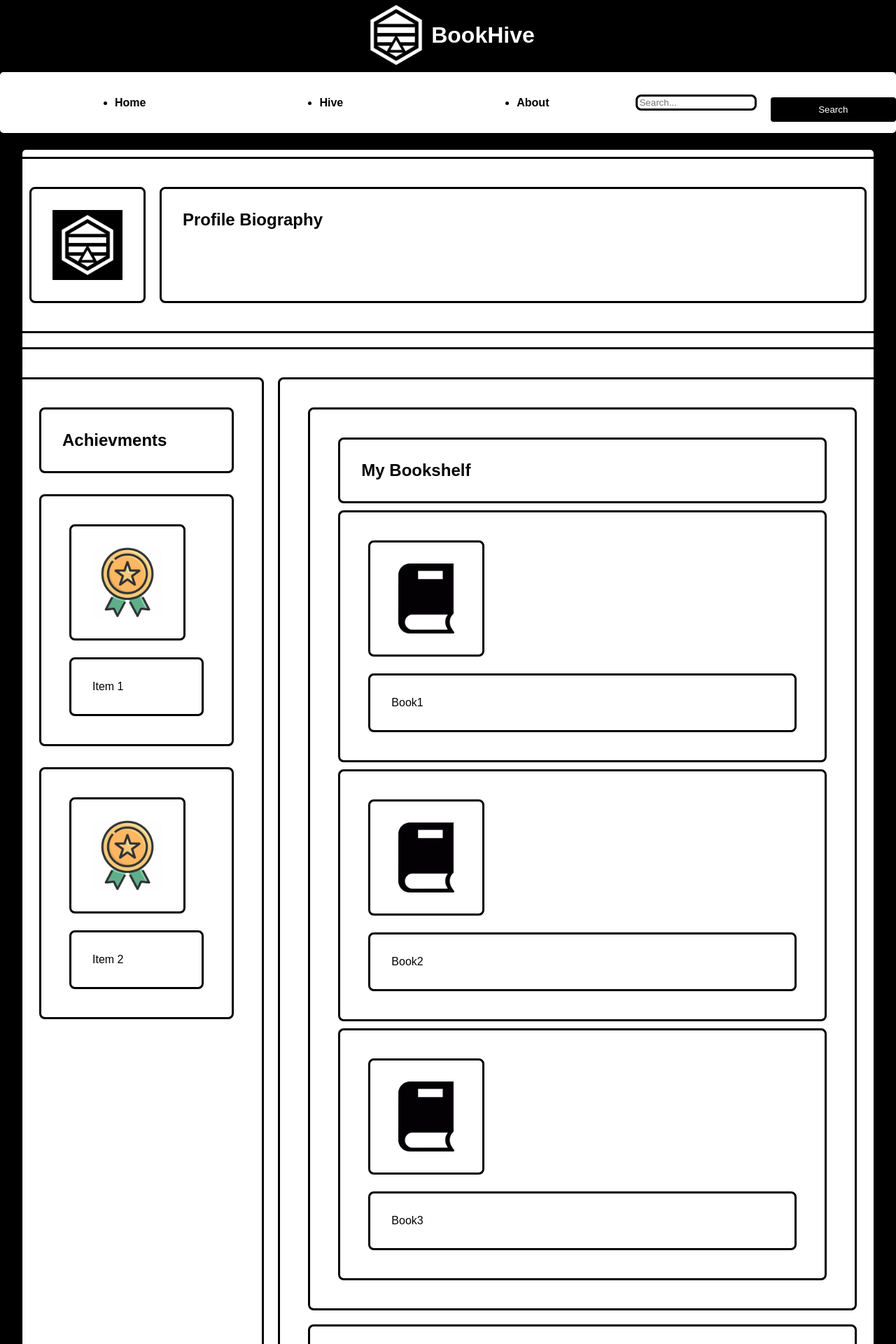
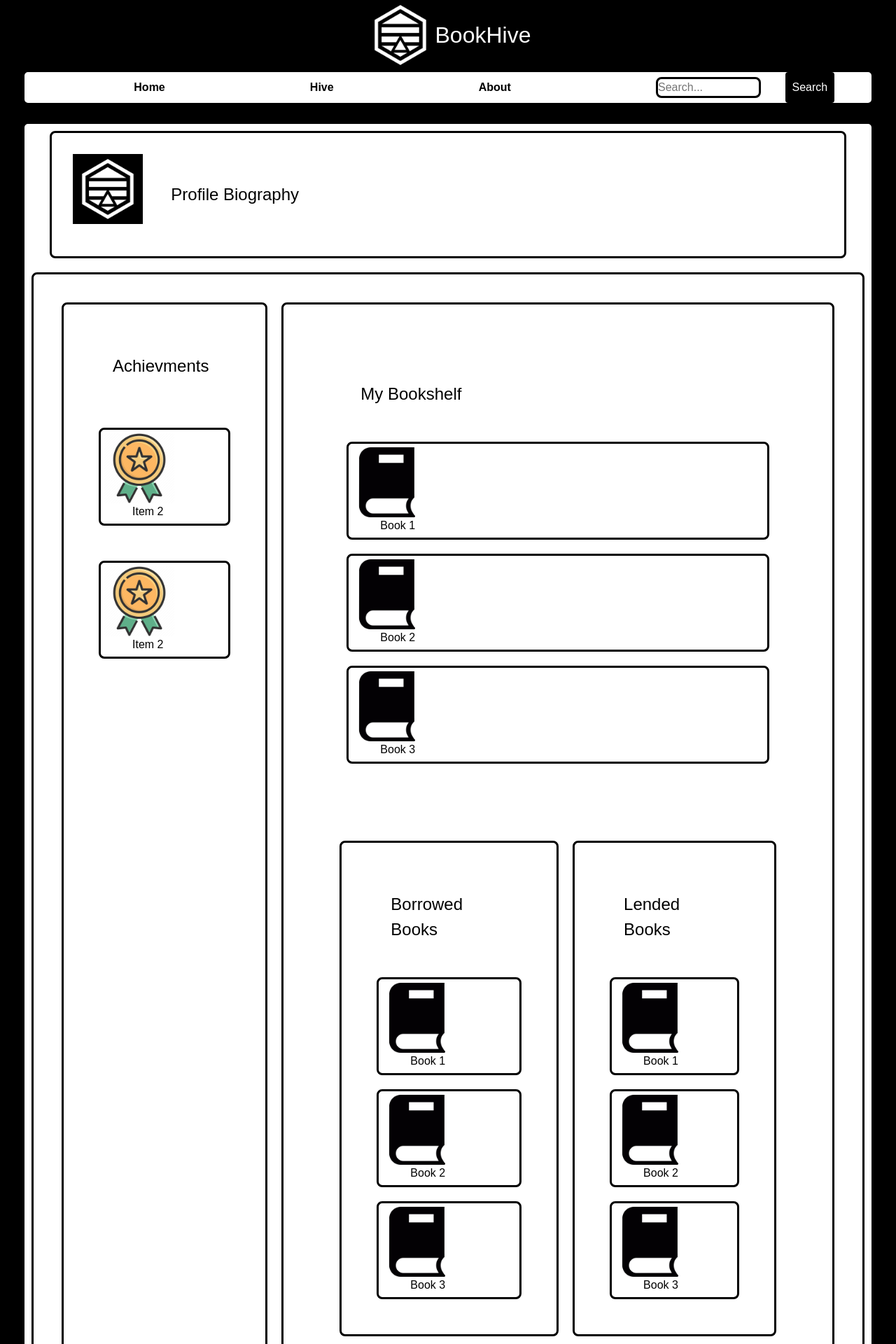
Before and after one commit to KaiKhademi/BookHive-root, a PHP site: page /home.html in a window 1280 px wide. Shown: the top 1920 px of the page at 70% size. Run offline with PHP 8.4, Linux system fonts and the light colour scheme.

Commit message:
made some tuning

```diff
--- a/public/about.html
+++ b/public/about.html
@@ -4,11 +4,12 @@
     <meta charset="UTF-8">
     <meta name="viewport" content="width=device-width, initial-scale=1.0">
     <title>BookHive</title>
+    <link rel="stylesheet" href="css/starter.css">
     <link rel="stylesheet" href="css/style.css">
 </head>
 <body>
     <header class="topbar">
-        <img class="logo" src="images/BookHive-Logo.png"/>
+        <img class="icon" src="images/BookHive-Logo.png"/>
         <h1>BookHive</h1>
     </header>
     <nav class="navbar">
--- /dev/null
+++ b/public/css/starter.css
@@ -0,0 +1,46 @@
+/* Reset margins, paddings, and box-sizing */
+* {
+    margin: 0;
+    padding: 0;
+    box-sizing: border-box;
+}
+
+/* Remove default list styles */
+ul, ol {
+    list-style: none;
+}
+
+/* Remove default link styles */
+a {
+    text-decoration: none;
+    color: inherit;
+}
+
+/* Reset heading and paragraph spacing */
+h1, h2, h3, h4, h5, h6, p {
+    margin: 0;
+    font-weight: normal;
+}
+
+/* Remove button default styles */
+button, input, textarea {
+    border: none;
+    background: none;
+    font: inherit;
+    outline: none;
+}
+
+/* Set images to be responsive */
+img {
+    max-width: 100%;
+    height: auto;
+    display: block;
+}
+
+/* Set a base font */
+body {
+    font-family: Arial, sans-serif;
+    line-height: 1.5;
+    background-color: #fff;
+    color: #333;
+}
--- a/public/css/style.css
+++ b/public/css/style.css
@@ -1,4 +1,3 @@
-/* Minimalist Black & White Sign-In Page Styles */
 
 body {
     font-family: Arial, sans-serif;
@@ -12,18 +11,31 @@ body {
 
 }
 
-.logo {
-    max-width: 100px;
-    max-height: 100px;
+.topbar {
+    background-color: #000;
+    color: #fff;
+    display: flex;
+    flex-direction: row;
+    justify-content: center;
+    align-items: center;
+    width: 100%;
+    height:100px
 }
 
 nav {
-    width: 100%;
-    height: 20;
+    width: 95%;
+    height: 50px;
     background-color: #fff;
     color: #000;
     border: #000 solid;
     border-radius: 8px;
+}
+
+.navbar {
+    display: flex;
+    flex-direction: row;
+    justify-content: center;
+    align-items: center;
 }
 
 .navbar .nav-links {
@@ -33,117 +45,23 @@ nav {
     align-items: center;
 }
 
-.topbar {
-    background-color: #000;
-    display: flex;
-    flex-direction: row;
-    justify-content: center;
-    align-items: center;
-    width: 100%;
-    height:100px
-}
-
-.search-box {
-    margin-right: 20px;
-    border: #000 solid;
-    border-radius: 8px;
+.nav-links li{
+    margin-left: 30%;
+    margin-right: 30%;
 }
 
 
-.dashboard {
-    display: flex;
-    flex-direction: column;
-    justify-content: center;
-    align-items: center;
-    background-color: #fff;
-    color: #000;
+
+.search-box {
+    margin-right: 10%;
+    margin-left: 30%;
     border: #000 solid;
     border-radius: 8px;
-    margin:auto;
-    width: 95%;
-    height: 95%;
-}
-
-.hive-container {
-    display: flex;
-    flex-direction: row;
-    justify-content: center;
-    align-items: center;
-    background-color: #fff;
-    color: #000;
-    border: #000 solid;
-    border-radius: 8px;
-    margin:auto;
-    width: 95%;
-    height: 95%;
-}
-
-/* temporarily */
-.dashboard *, .hive-container * {
-    margin: 10px;
-    padding: 30px;
-    border:#000 solid;
-    border-radius: 8px;
-}
-
-.dashboard .bio {
-    display: flex;
-    flex-direction: row;
-    width: 100%;
-}
-
-.dashboard .bio .profile-image, .dashboard .bio .profile-bio {
-    flex:1;
-}
-
-.dashboard .book {
-    display: flex;
-    flex-direction: row;
-}
-
-.dashboard .book .achievments {
-    display: flex;
-    flex-direction: column; /* Makes it a vertical list */
-    gap: 10px; /* Adds space between items */
-    width: 300px;
-}
-
-.dashboard .book .achievments {
-    display:flex;
-    flex-direction: column;
-}
-
-.icon {
-    max-width: 100px;
-    max-width: 100px;
-}
-
-.dashboard .book .shelf {
-    display: flex;
-    flex-direction: column;
-}
-
-.dashboard .book .shelf .otherbooks {
-    display: flex;
-    flex-direction: row;
-}
-
-.navbar .nav-links li{
-    margin-left: 10%;
-    margin-right: 10%;
-}
-
-header {
-    display: flex;
-    flex-direction: column;
-    justify-content: center;
-    align-items: center;
-    background-color: #000;
-    color: #fff;
+    width: 150px;
 }
 
 .container {
-    width: 300px;
+    min-width: 300px;
     padding: 20px;
     border: 1px solid #000;
     border-radius: 8px;
@@ -179,6 +97,7 @@ button {
     width: 100%;
     padding: 10px;
     margin-top: 20px;
+    margin-bottom: 20px;
     border: none;
     background-color: #000;
     color: #fff;
@@ -199,3 +118,107 @@ a {
 a:hover {
     text-decoration: underline;
 }
+
+
+.dashboard {
+    display: flex;
+    flex-direction: column;
+    justify-content: center;
+    align-items: center;
+    background-color: #fff;
+    color: #000;
+    border: #000 solid;
+    border-radius: 8px;
+    margin:auto;
+    width: 95%;
+    height: 95%;
+}
+
+.hive-container {
+    display: flex;
+    flex-direction: row;
+    justify-content: center;
+    align-items: center;
+    background-color: #fff;
+    color: #000;
+    border: #000 solid;
+    border-radius: 8px;
+    margin:auto;
+    width: 95%;
+    height: 95%;
+}
+
+.dashboard *, .hive-container * {
+    margin: 10px;
+    padding: 30px;
+}
+
+.dashboard .bio {
+    display: flex;
+    flex-direction: row;
+    width: 94%;
+    border:#000 solid;
+    border-radius: 8px;
+    margin: 10px;
+}
+
+
+
+.dashboard .book {
+    display: flex;
+    flex-direction: row;
+    border:#000 solid;
+    border-radius: 8px;
+}
+
+.dashboard .book .achievments {
+    display: flex;
+    flex-direction: column;
+    gap: 10px;
+    width: 300px;
+    border:#000 solid;
+    border-radius: 8px;
+}
+
+.icon {
+    max-width: 100px;
+    max-height: 100px;
+    margin: 0;
+    padding: 0;
+}
+
+.item {
+    width: auto;
+    height: auto;
+    border:#000 solid;
+    border-radius: 8px;
+    padding: 5px;
+    margin: 20px;
+}
+
+span {
+    width: 100%;
+}
+
+
+.dashboard .book .shelf {
+    display: flex;
+    flex-direction: column;
+    border:#000 solid;
+    border-radius: 8px;
+}
+
+.dashboard .book .shelf .otherbooks {
+    display: flex;
+    flex-direction: row;
+}
+
+.dashboard .book .shelf .otherbooks .borrowed {
+    border:#000 solid;
+    border-radius: 8px;
+}
+
+.dashboard .book .shelf .otherbooks .lended{
+    border:#000 solid;
+    border-radius: 8px;
+}
--- a/public/home.html
+++ b/public/home.html
@@ -4,11 +4,12 @@
     <meta charset="UTF-8">
     <meta name="viewport" content="width=device-width, initial-scale=1.0">
     <title>BookHive</title>
+    <link rel="stylesheet" href="css/starter.css">
     <link rel="stylesheet" href="css/style.css">
 </head>
 <body>
     <header class="topbar">
-        <img class ="logo" src="images/BookHive-Logo.png"/>
+        <img class ="icon" src="images/BookHive-Logo.png"/>
         <h1>BookHive</h1>
     </header>
     <nav class="navbar">
@@ -23,66 +24,66 @@
         <br>
       <div class="dashboard">
         <div class="bio">
-          <img class="profile-image logo" src="images/BookHive-Logo.png"/>
+          <img class="profile-image icon" src="images/BookHive-Logo.png"/>
           <h2 class="profile-bio">Profile Biography</h2>
         </div>
         <div class="book">
             <div class="achievments">
                 <h2>Achievments</h2>
-                <div class="medal-item">
+                <div class="item">
                   <img src="images/achievment-logo.png" alt="achivement" class="icon">
-                  <p>Item 1</p>
+                    <span class="caption">Item 2</span>
                 </div>
-                <div class="medal-item">
+                <div class="item">
                   <img src="images/achievment-logo.png" alt="achivement" class="icon">
-                  <p>Item 2</p>
+                  <span class="caption">Item 2</span>
                 </div>
             </div>
             <div class="shelf">
                 <div class="mybooks">
                     <h2>My Bookshelf</h2>
-                    <div class="book-item">
+                    <div class="item">
                       <img src="images/book-logo.png" alt="book" class="icon">
-                      <p>Book1</p>
+                        <span class="caption">Book 1</span>
                     </div>
-                    <div class="book-item">
+                    <div class="item">
                       <img src="images/book-logo.png" alt="book" class="icon">
-                      <p>Book2</p>
+                        <span class="caption">Book 2</span>
                     </div>
-                    <div class="book-item">
+                    <div class="item">
                       <img src="images/book-logo.png" alt="book" class="icon">
-                      <p>Book3</p>
+                        <span class="caption">Book 3</span>
                     </div>
                 </div>
                 <div class="otherbooks">
                   <div class="borrowed">
                       <h2>Borrowed Books</h2>
-                      <div class="book-item">
+                      <div class="item">
                         <img src="images/book-logo.png" alt="book" class="icon">
-                        <p>Book1</p>
+                          <span class="caption">Book 1</span>
                       </div>
-                      <div class="book-item">
+                      <div class="item">
                         <img src="images/book-logo.png" alt="book" class="icon">
-                        <p>Book2</p>
+                          <span class="caption">Book 2</span>
                       </div>
-                      <div class="book-item">
+                      <div class="item">
                         <img src="images/book-logo.png" alt="book" class="icon">
-                        <p>Book3</p>
+                          <span class="caption">Book 3</span>
                       </div>
                   </div>
                   <div class="lended">
                       <h2>Lended Books</h2>
-                      <div class="book-item">
-                        <img src="images/book-logo.png" alt="book" class="icon">
-                        <p>Book1</p>
+                      <div class="item">
+                          <img src="images/book-logo.png" alt="book" class="icon">
+                          <span class="caption">Book 1</span>
                       </div>
-                      <div class="book-item">
-                        <img src="images/book-logo.png" alt="book" class="icon">
-                        <p>Book2</p>
+                      <div class="item">
+                          <img src="images/book-logo.png" alt="book" class="icon">
+                          <span class="caption">Book 2</span>
                       </div>
-                      <div class="book-item">
-                        <img src="images/book-logo.png" alt="book" class="icon">
-                        <p>Book3</p>
+                      <div class="item">
+                          <img src="images/book-logo.png" alt="book" class="icon">
+                          <span class="caption">Book 3</span>
                       </div>
                   </div>
 
--- a/public/index.html
+++ b/public/index.html
@@ -4,12 +4,14 @@
     <meta charset="UTF-8">
     <meta name="viewport" content="width=device-width, initial-scale=1.0">
     <title>BookHive</title>
+    <link rel="stylesheet" href="css/starter.css">
+
     <link rel="stylesheet" href="css/style.css">
 </head>
 <body>
     <!-- Header and Logo -->
     <header>
-        <img id="logo" src="images/BookHive-Logo.png"/>
+        <img class="icon" src="images/BookHive-Logo.png"/>
         <h1>BookHive</h1>
     </header>
     <!-- Sign-in Form -->
--- a/public/signup.html
+++ b/public/signup.html
@@ -4,12 +4,13 @@
     <meta charset="UTF-8">
     <meta name="viewport" content="width=device-width, initial-scale=1.0">
     <title>BookHive</title>
+    <link rel="stylesheet" href="css/starter.css">
     <link rel="stylesheet" href="css/style.css">
 </head>
 <body>
     <!-- Header and Logo -->
     <header>
-        <img id="logo" src="images/BookHive-Logo.png"/>
+        <img class="icon" src="images/BookHive-Logo.png"/>
         <h1>BookHive</h1>
     </header>
     <!-- Sign-up Form -->
```
Also changed, not shown: public/hive.html (+28 -14 lines).
